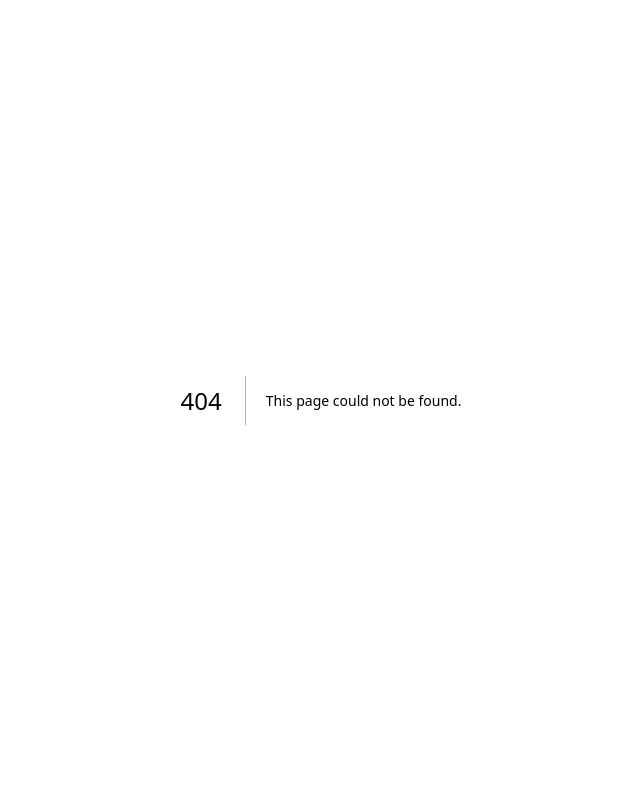
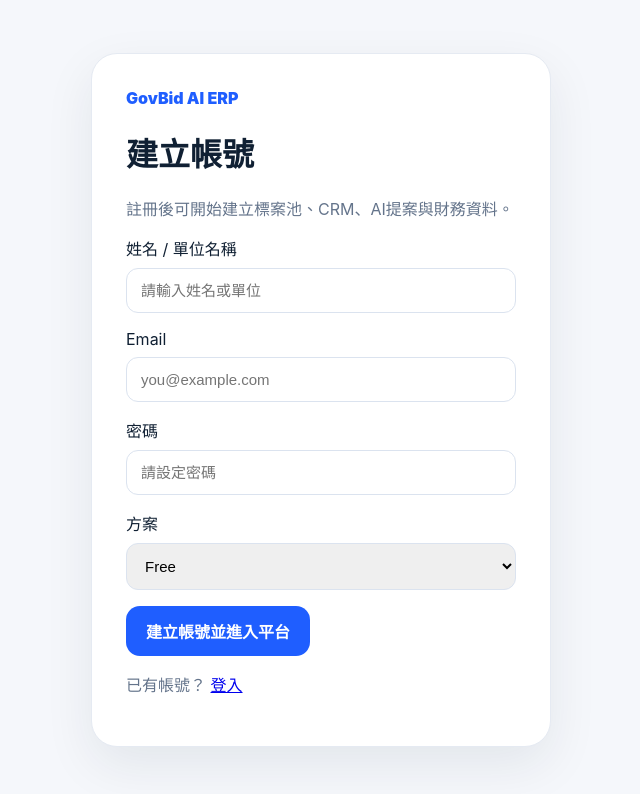
Before and after one commit to ccazhu-coder/job-exam-game, a Next.js app in the folder govbid-ai-erp/saas-mvp/: page /register in a window 1280 px wide. Before the commit this address had no page. Shown: the top 794 px of the page, without its empty margins (319-959 px from the left). Built offline with nearby package versions, Linux system fonts and the light colour scheme.

Commit message:
Create register page

```diff
--- /dev/null
+++ b/govbid-ai-erp/saas-mvp/app/register/page.js
@@ -0,0 +1,30 @@
+export default function RegisterPage() {
+  return (
+    <div className="login-wrap">
+      <div className="login-card">
+        <div className="brand">GovBid AI ERP</div>
+        <h1>建立帳號</h1>
+        <p className="muted">註冊後可開始建立標案池、CRM、AI提案與財務資料。</p>
+        <label>姓名 / 單位名稱
+          <input type="text" placeholder="請輸入姓名或單位" />
+        </label>
+        <label>Email
+          <input type="email" placeholder="you@example.com" />
+        </label>
+        <label>密碼
+          <input type="password" placeholder="請設定密碼" />
+        </label>
+        <label>方案
+          <select defaultValue="free">
+            <option value="free">Free</option>
+            <option value="pro">Pro</option>
+            <option value="business">Business</option>
+            <option value="enterprise">Enterprise</option>
+          </select>
+        </label>
+        <a className="btn btn-blue" href="/govbid-ai-erp/saas-mvp/dashboard">建立帳號並進入平台</a>
+        <p className="muted">已有帳號？ <a href="/govbid-ai-erp/saas-mvp/login">登入</a></p>
+      </div>
+    </div>
+  );
+}
```
